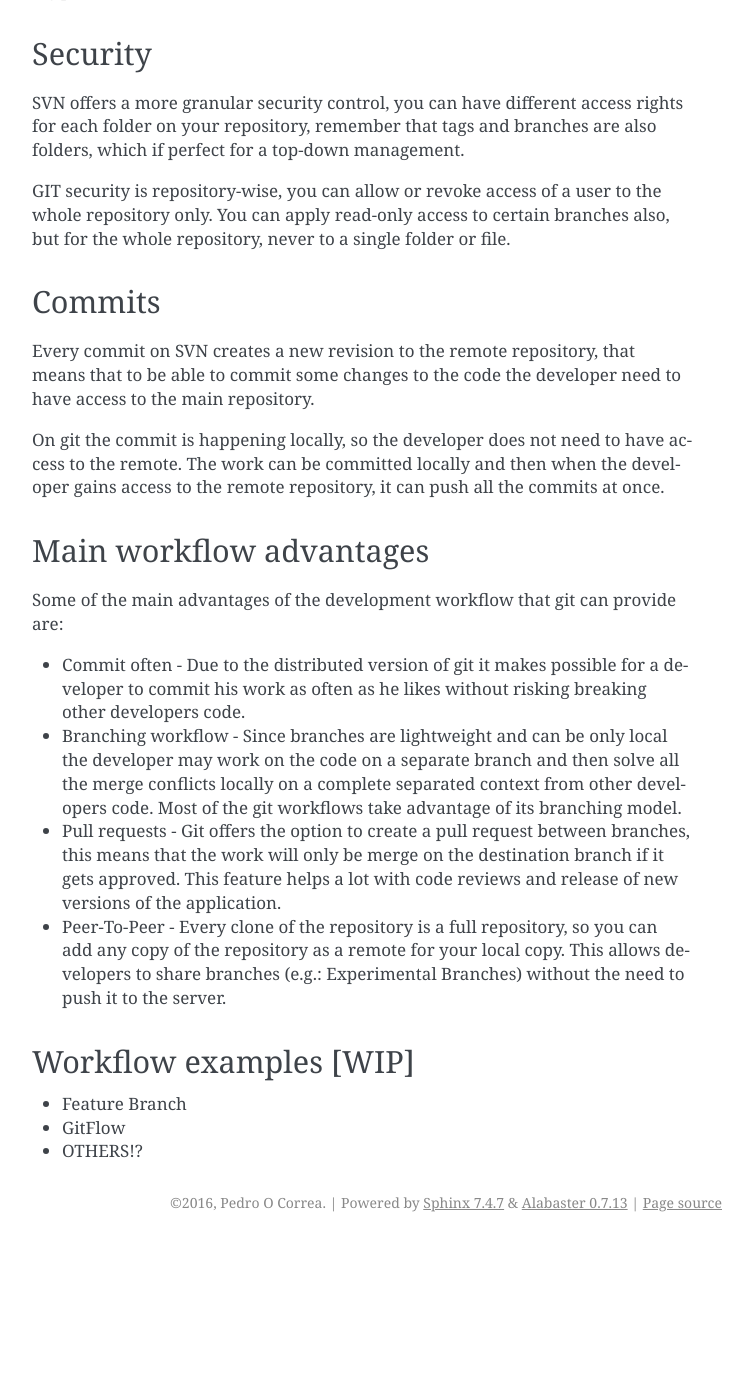
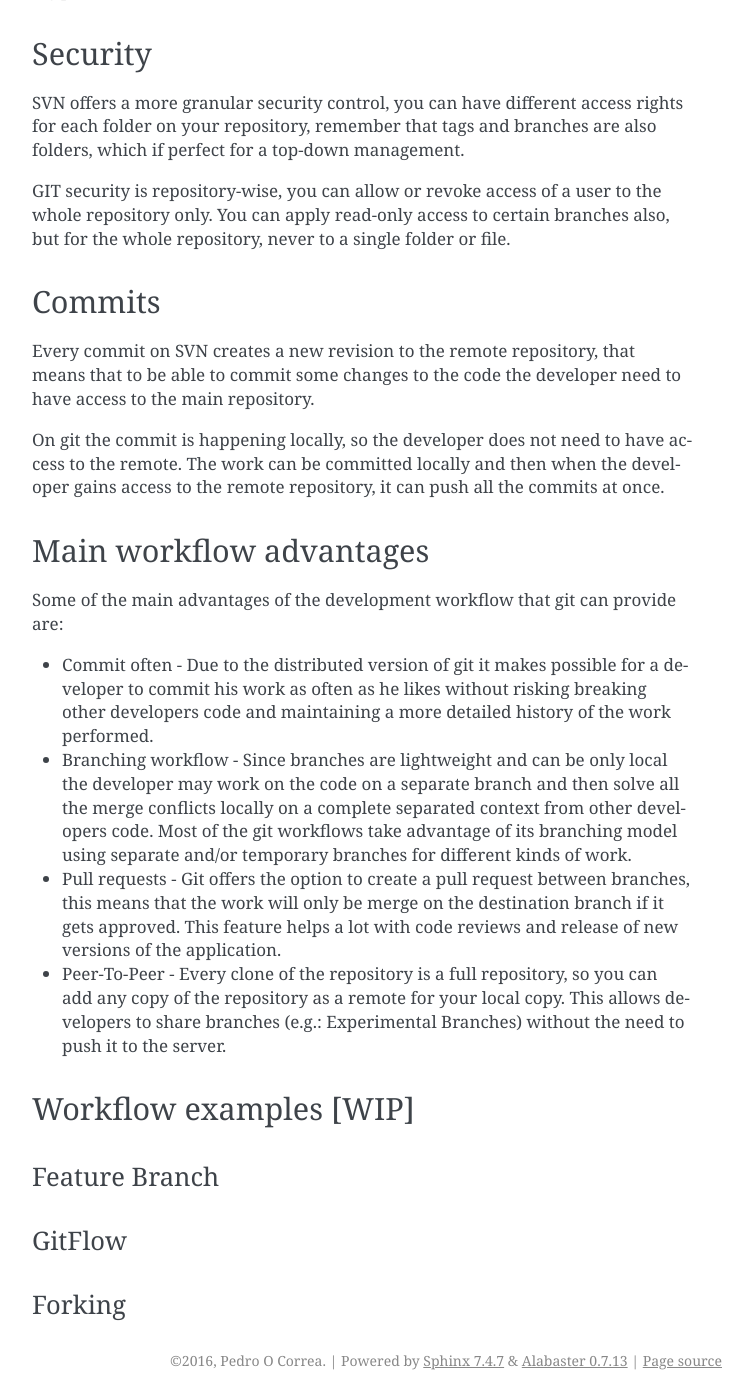
Before and after one commit to pedrostc/svn-vs-git, a Sphinx documentation site: the page built from docs/presentation.md, in a window 1280 px wide and 1400 px high, scrolled down 2076 px. Shown: the whole window, without its empty margins (388-1141 px from the left). Built offline with Sphinx 7.4.7, drawn with Linux system fonts in a browser that asks for light colours; before the commit the page ends 3318 px from its top, so only the background shows below that; some of the changed text lies outside the part shown.

Commit message:
review on the 'Main workflow advantages' section

```diff
--- a/docs/presentation.md
+++ b/docs/presentation.md
@@ -69,16 +69,15 @@ On git the commit is happening locally, so the developer does not need to have a
 
 Some of the main advantages of the development workflow that git can provide are:
 
-* Commit often - Due to the distributed version of git it makes possible for a developer to commit his work as often as he likes without risking breaking other developers code.
+* Commit often - Due to the distributed version of git it makes possible for a developer to commit his work as often as he likes without risking breaking other developers code and maintaining a more detailed history of the work performed.
 
-* Branching workflow - Since branches are lightweight and can be only local the developer may work on the code on a separate branch and then solve all the merge conflicts locally on a complete separated context from other developers code. Most of the git workflows take advantage of its branching model.
+* Branching workflow - Since branches are lightweight and can be only local the developer may work on the code on a separate branch and then solve all the merge conflicts locally on a complete separated context from other developers code. Most of the git workflows take advantage of its branching model using separate and/or temporary branches for different kinds of work.
 
 * Pull requests - Git offers the option to create a pull request between branches, this means that the work will only be merge on the destination branch if it gets approved. This feature helps a lot with code reviews and release of new versions of the application.
 
 * Peer-To-Peer - Every clone of the repository is a full repository, so you can add any copy of the repository as a remote for your local copy. This allows developers to share branches (e.g.: Experimental Branches) without the need to push it to the server.
 
 ## Workflow examples [WIP]
-
-* Feature Branch
-* GitFlow
-* OTHERS!?
+### Feature Branch
+### GitFlow
+### Forking
```
